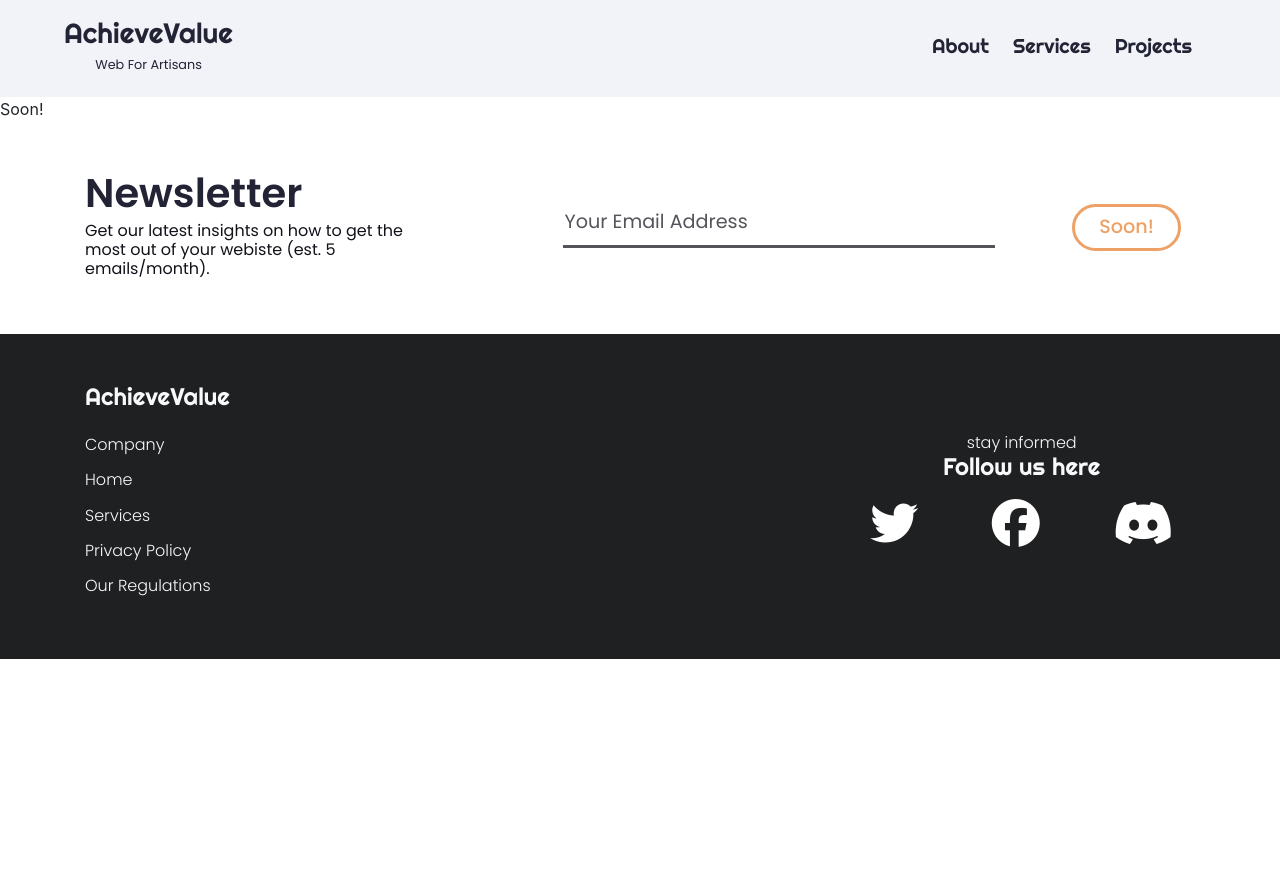
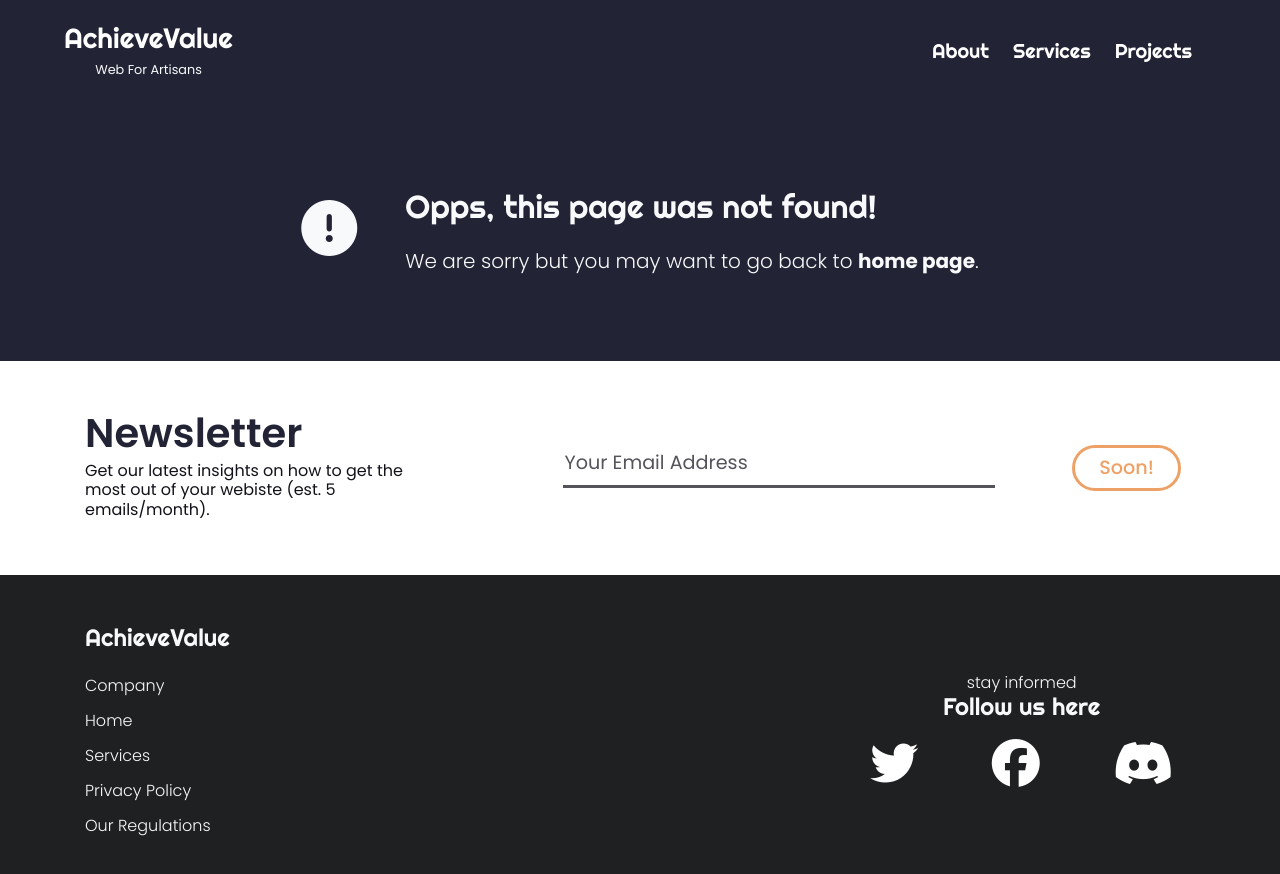
Before and after one commit to AchieveValue/portofolio-frontend, a React (Create React App) app in the folder client/: page / in a window 1280 px wide. Shown: the top 874 px of the page. Before the commit the page ends 800 px from the top, so only its background shows below. Built offline with nearby package versions, Linux system fonts and the light colour scheme.

Commit message:
Added 404 page

```diff
--- a/client/src/App.js
+++ b/client/src/App.js
@@ -8,6 +8,7 @@ import { AnimatePresence } from 'framer-motion'
 import About from './Components/About';
 import Footer from './Components/Footer'
 import ComingSoon from './Components/ComingSoon'
+import Error404 from './Components/Error404'
 
 
 function App() {
@@ -20,7 +21,7 @@ function App() {
   return (
     <>
       <AnimatePresence exitBeforeEnter>
-        <Switch location={location} key={location.key}>
+        <Switch location={location} key={location.key} >
           <Route path='/about'>
             <About/>
           </Route>
@@ -31,7 +32,7 @@ function App() {
             <ComingSoon />
           </Route>
           <Route>
-            <ComingSoon />
+            <Error404 />
           </Route>
         </Switch>
       </AnimatePresence>
--- a/client/src/Components/About.js
+++ b/client/src/Components/About.js
@@ -182,11 +182,11 @@ const About = () => {
             <LazyLoad height={200}>
                 <div className="container-fluid py-2 d-flex justify-content-center pb-lg-5" style={{ background: '#222335'}}>
                     <motion.div className="container row d-flex justify-content-center justify-content-lg-end px-5 pb-5 pb-lg-0" variants={children2}>
-                        <div className="col-12 col-lg-9 bg-light pt-5 pb-4 bg-light mr-0 mr-lg-4" style={{ borderRadius: '30px', paddingLeft: '8%', paddingRight: '8%'}}>
+                        <motion.div transition={{ duration: 0.4 }} className="col-12 col-lg-9 bg-light pt-5 pb-4 bg-light mr-0 mr-lg-4" style={{ borderRadius: '30px', paddingLeft: '8%', paddingRight: '8%'}}>
                             <h3 className="rightenous mb-1" style={{ color: '#E57016' }}>{selectedTeamate.nume}</h3>
                             <h6 className="poppins font-weight-regular mb-4">{selectedTeamate.pozitie}</h6>
                             <p>{selectedTeamate.descriere}</p>
-                        </div>
+                        </motion.div>
                     </motion.div>
                 </div>
             </LazyLoad>
--- a/client/src/Components/ComingSoon.js
+++ b/client/src/Components/ComingSoon.js
@@ -1,15 +1,30 @@
 import React from 'react';
+import '../App.css';
 
 import NavBar from './Navbar';
+import { motion, AnimatePresence } from 'framer-motion';
+import { Link } from "react-router-dom";
+
+const parent = {
+    hidden: {
+        opacity: 0,
+    },
+    show: {
+        opacity: 1,
+        transition: {
+            delay: 3,
+            duration: 0.5,
+            ease: "easeOut",
+        }
+    }
+}
 
 const ComingSoon = () => {
     return (
-        <>
-            <NavBar dark={false}/>
-            <div className="">
-                Soon!
-            </div>
-        </>
+        <motion.div variants={parent} initial="hidden" animate="show" exit={{ opacity: 0 }}>
+            <NavBar dark={true}/>
+            .
+        </motion.div>
     )
 }
 
--- /dev/null
+++ b/client/src/Components/Error404.js
@@ -0,0 +1,25 @@
+import React from 'react';
+import '../App.css';
+
+import NavBar from './Navbar';
+import { motion, AnimatePresence } from 'framer-motion';
+import { Link } from "react-router-dom";
+
+const Error404 = () => {
+    return (
+        <>
+            <NavBar dark={true}/>
+            <div className="container-fluid" style={{ background: '#222335', paddingTop: '10vh', paddingBottom: '10vh' }}>
+                <div className="container d-flex align-items-center justify-content-center text-light">
+                    <motion.h1 className="mr-5 display-4" initial={{ rotateY: 0 }} animate={{ rotateY: [360, 0] }}><i className="fas fa-exclamation-circle"></i></motion.h1>
+                    <div className="">
+                        <h2 className="rightenous">Opps, this page was not found!</h2>
+                        <h5 className="poppins font-weight-light mt-4">We are sorry but you may want to go back to <Link to="/" className="text-light font-weight-bold">home page</Link>.</h5>
+                    </div>
+                </div>
+            </div>
+        </>
+    )
+}
+
+export default Error404;
```
